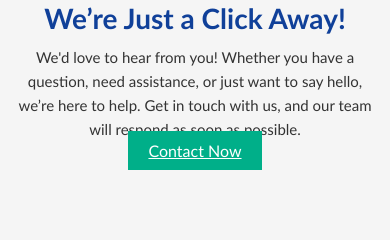
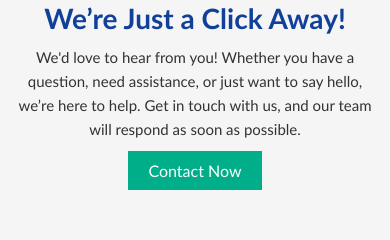
Before and after one commit to KrishKalavadia50/Flexibone, a React (Create React App) app: page / in a window 390 px wide. Shown: the part 5700-5940 px from the top of the page. Built offline with nearby package versions, Linux system fonts and the light colour scheme; no server answers.

Commit message:
your message about the changes

```diff
--- a/src/App.css
+++ b/src/App.css
@@ -1779,6 +1779,9 @@ h1 .highlight {
   .contact-btn {
     font-size: 16px;
     padding: 10px 20px;
+    top: 20px;
+    position: relative;
+    text-decoration: none;
   }
 
   .lottie-animation > div {
@@ -3372,7 +3375,7 @@ h1 .highlight {
     max-width: 100%;
   }
 
-  .contact-info-grid{
+  .contact-info-grid {
     flex-direction: column;
     align-items: center;
     margin: 20px 0;
@@ -3387,9 +3390,8 @@ h1 .highlight {
     display: none;
   }
 
-  .get-in-touch{
+  .get-in-touch {
     margin: 60px 20px 20px;
     padding-bottom: 20px;
   }
-
-}
+}
```
